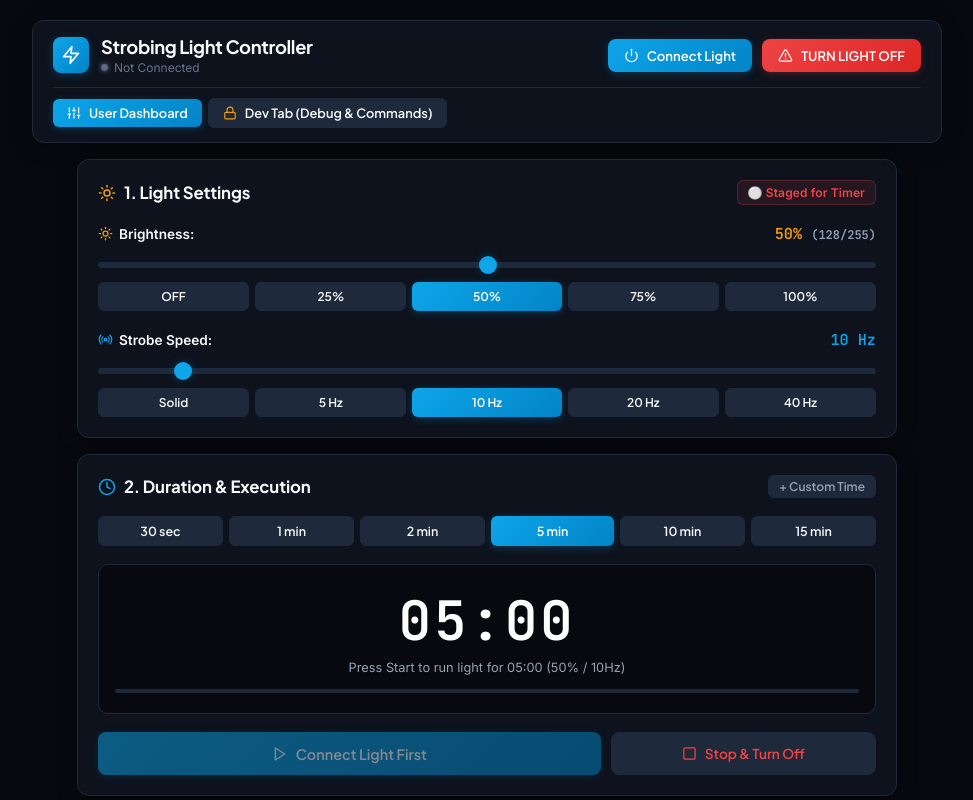
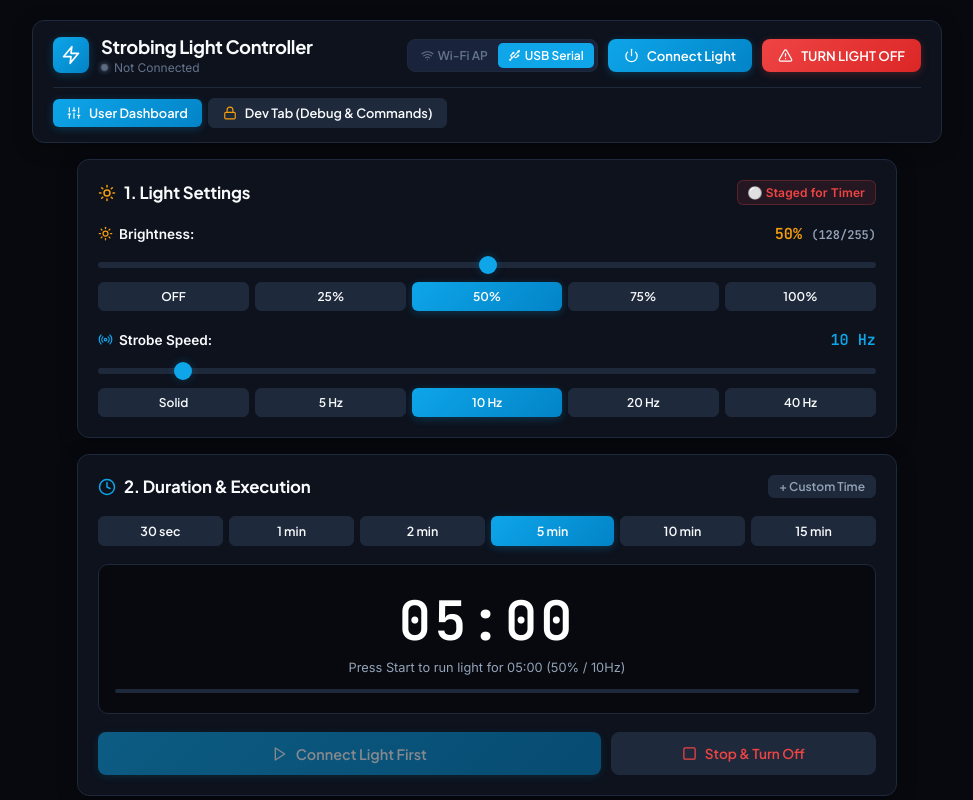
Before and after one commit to VisheshTnwr/Strobing_light_lab, a React (Vite) app: page / in a window 1280 px wide. Shown: the top 800 px of the page, without its empty margins (153-1126 px from the left). Built offline with nearby package versions, Linux system fonts and the light colour scheme.

Commit message:
Add Wi-Fi AP vs USB Serial mode toggle UI to Header and App

```diff
--- a/src/App.jsx
+++ b/src/App.jsx
@@ -1,4 +1,4 @@
-import React, { useState, useRef } from "react";
+import React, { useState } from "react";
 import { useSerial } from "./hooks/useSerial";
 import { Header } from "./components/Header";
 import { MinimalUserDashboard } from "./components/MinimalUserDashboard";
@@ -7,6 +7,10 @@ import { DevAuthModal } from "./components/DevAuthModal";
 
 export function App() {
   const {
+    connectionMode,
+    setConnectionMode,
+    ipAddress,
+    setIpAddress,
     isWebSerialSupported,
     isConnected,
     connectPort,
@@ -32,7 +36,7 @@ export function App() {
     portInfo,
   } = useSerial();
 
-  const [activeTab, setActiveTab] = useState("user"); // 'user' or 'dev'
+  const [activeTab, setActiveTab] = useState("user");
   const [isDevUnlocked, setIsDevUnlocked] = useState(false);
   const [isAuthModalOpen, setIsAuthModalOpen] = useState(false);
 
@@ -65,7 +69,7 @@ export function App() {
     setActiveTab("user");
   };
 
-  // Send parameters to hardware (memoized callback)
+  // Send parameters to hardware
   const handleTransmit = React.useCallback(
     (intVal = intensity, freqVal = frequency) => {
       const cmdStr = `${intVal},${freqVal}`;
@@ -74,7 +78,7 @@ export function App() {
     [intensity, frequency, sendCommand],
   );
 
-  // Turn off light completely (memoized callback)
+  // Turn off light completely
   const handleTurnOff = React.useCallback(() => {
     sendCommand("0,0");
   }, [sendCommand]);
@@ -87,7 +91,7 @@ export function App() {
         margin: "0 auto",
       }}
     >
-      {/* Minimal Header */}
+      {/* Minimal Header with Wi-Fi / USB Switcher */}
       <Header
         isConnected={isConnected}
         onConnect={connectPort}
@@ -98,6 +102,10 @@ export function App() {
         isDevUnlocked={isDevUnlocked}
         onLockDev={handleLockDev}
         logCount={logs.length}
+        connectionMode={connectionMode}
+        setConnectionMode={setConnectionMode}
+        ipAddress={ipAddress}
+        setIpAddress={setIpAddress}
       />
 
       {/* TAB 1: MINIMALISTIC TIMER-DRIVEN USER DASHBOARD */}
--- a/src/components/Header.jsx
+++ b/src/components/Header.jsx
@@ -4,9 +4,10 @@ import {
   AlertTriangle,
   Power,
   Sliders,
-  Wrench,
   Lock,
   Unlock,
+  Wifi,
+  Usb,
 } from "lucide-react";
 
 export function Header({
@@ -19,6 +20,10 @@ export function Header({
   isDevUnlocked,
   onLockDev,
   logCount,
+  connectionMode,
+  setConnectionMode,
+  ipAddress,
+  setIpAddress,
 }) {
   return (
     <header
@@ -30,7 +35,7 @@ export function Header({
         gap: "12px",
       }}
     >
-      {/* Top Bar: Title, Connection & Emergency Off */}
+      {/* Top Bar: Title, Connection Mode, & Controls */}
       <div
         style={{
           display: "flex",
@@ -85,12 +90,86 @@ export function Header({
                   background: isConnected ? "var(--accent-green)" : "#64748b",
                 }}
               ></span>
-              {isConnected ? "Connected & Ready" : "Not Connected"}
+              {isConnected
+                ? `Connected via ${connectionMode === "wifi" ? "Wi-Fi AP" : "USB Serial"}`
+                : "Not Connected"}
             </div>
           </div>
         </div>
 
-        <div style={{ display: "flex", alignItems: "center", gap: "10px" }}>
+        {/* Connection Controls & Mode Switcher */}
+        <div style={{ display: "flex", alignItems: "center", gap: "10px", flexWrap: "wrap" }}>
+          {/* Mode Selector Toggle */}
+          {!isConnected && (
+            <div
+              style={{
+                display: "flex",
+                background: "var(--bg-card-hover)",
+                borderRadius: "8px",
+                padding: "3px",
+                border: "1px solid var(--border-color)",
+              }}
+            >
+              <button
+                className="btn"
+                onClick={() => setConnectionMode("wifi")}
+                style={{
+                  padding: "5px 10px",
+                  fontSize: "0.75rem",
+                  borderRadius: "5px",
+                  background: connectionMode === "wifi" ? "var(--accent-cyan)" : "transparent",
+                  color: connectionMode === "wifi" ? "#fff" : "var(--text-muted)",
+                  border: "none",
+                  display: "flex",
+                  alignItems: "center",
+                  gap: "4px",
+                }}
+              >
+                <Wifi size={13} />
+                Wi-Fi AP
+              </button>
+
+              <button
+                className="btn"
+                onClick={() => setConnectionMode("usb")}
+                style={{
+                  padding: "5px 10px",
+                  fontSize: "0.75rem",
+                  borderRadius: "5px",
+                  background: connectionMode === "usb" ? "var(--accent-cyan)" : "transparent",
+                  color: connectionMode === "usb" ? "#fff" : "var(--text-muted)",
+                  border: "none",
+                  display: "flex",
+                  alignItems: "center",
+                  gap: "4px",
+                }}
+              >
+                <Usb size={13} />
+                USB Serial
+              </button>
+            </div>
+          )}
+
+          {/* Wi-Fi IP input if in Wi-Fi mode */}
+          {!isConnected && connectionMode === "wifi" && (
+            <input
+              type="text"
+              value={ipAddress}
+              onChange={(e) => setIpAddress(e.target.value)}
+              placeholder="192.168.4.1"
+              style={{
+                width: "110px",
+                padding: "6px 8px",
+                fontSize: "0.78rem",
+                borderRadius: "6px",
+                background: "var(--bg-input)",
+                border: "1px solid var(--border-color)",
+                color: "#fff",
+              }}
+              title="ESP32 Access Point IP Address"
+            />
+          )}
+
           {!isConnected ? (
             <button
               className="btn btn-primary"
@@ -98,7 +177,7 @@ export function Header({
               style={{ padding: "8px 16px", fontSize: "0.82rem" }}
             >
               <Power size={15} />
-              Connect Light
+              {connectionMode === "wifi" ? "Connect Wi-Fi" : "Connect Light"}
             </button>
           ) : (
             <button
@@ -131,7 +210,7 @@ export function Header({
         style={{
           display: "flex",
           alignItems: "center",
-          justify: "space-between",
+          justifyContent: "space-between",
           borderTop: "1px solid var(--border-color)",
           paddingTop: "10px",
           flexWrap: "wrap",
```
